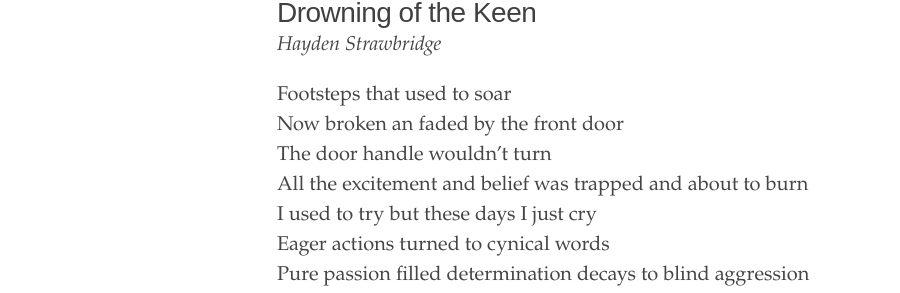
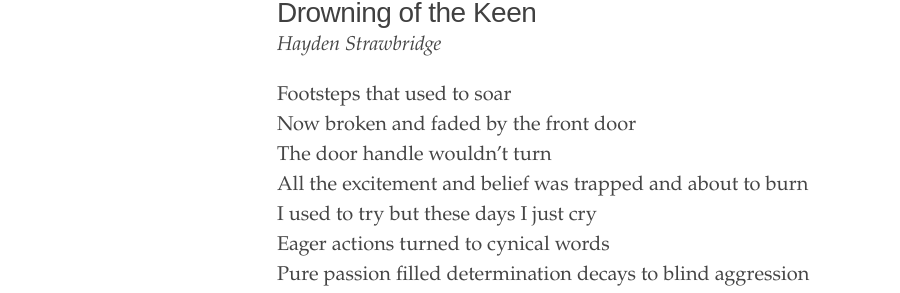
Before and after one commit to hayden-poems/hayden-poems.github.io, a Jekyll site: the page built from _texts/DOTK.md, in a window 1280 px wide. Shown: the part 172-465 px from the top of the page, without its empty margins (3-903 px from the left). Built offline with Jekyll 4.4.1, drawn with Linux system fonts in a browser that asks for light colours.

Commit message:
Update DOTK.md

```diff
--- a/_texts/DOTK.md
+++ b/_texts/DOTK.md
@@ -5,7 +5,7 @@ author: Hayden Strawbridge
 ---
 
 - Footsteps that used to soar
-- Now broken an faded by the front door
+- Now broken and faded by the front door
 - The door handle wouldn't turn
 - All the excitement and belief was trapped and about to burn
 - I used to try but these days I just cry
```
